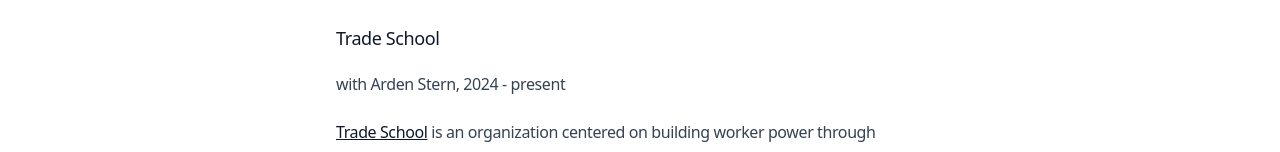
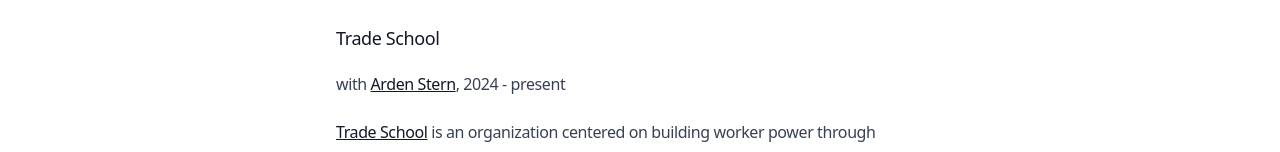
Before and after one commit to caseyanderson/caseyanderson.work, a Next.js app: page /blog/trade-school in a window 1280 px wide. Shown: the part 548-700 px from the top of the page. Built offline with nearby package versions, Linux system fonts and the light colour scheme.

Commit message:
adds link for arden to trade school page

```diff
--- a/app/blog/trade-school/page.mdx
+++ b/app/blog/trade-school/page.mdx
@@ -5,6 +5,6 @@
 />
 
 ## Trade School
-with Arden Stern, 2024 - present
+with [Arden Stern](https://www.typeandform.com/), 2024 - present
 
 [Trade School](https://www.gototradeschool.org/en) is an organization centered on building worker power through creative experimentation and education. Our mission is to provide affordable, accessible space for workers across communities to gather, exhibit, play, perform, teach, and learn. Founded by two design educators indebted to the radical visions of labor activism and liberation movements past and present, it is currently based on Hahamog’na land in the unincorporated area now known as Altadena, California.
```
